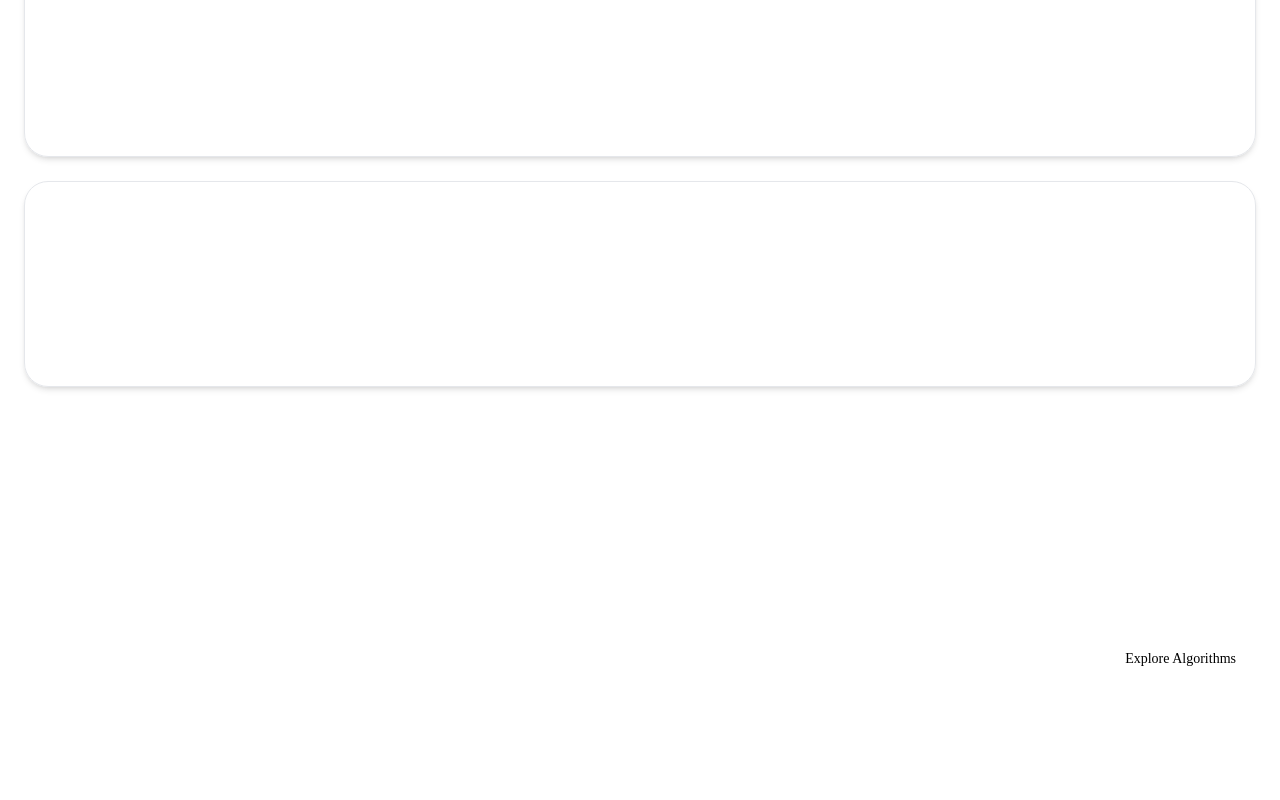
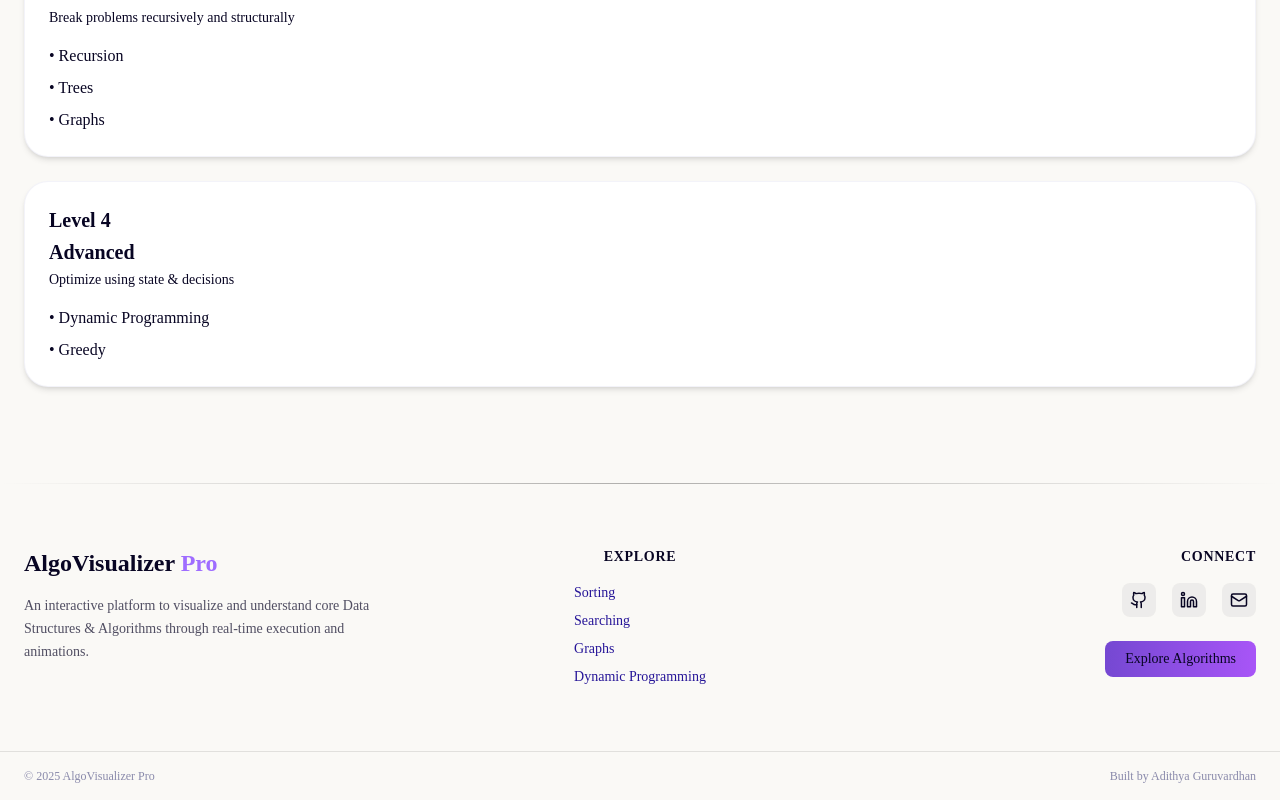
Before and after one commit to AdithyaGuruvardhan/algo-visualizer-pro, a React (Vite) app in the folder frontend/: page /algo-visualizer-pro/roadmap in a window 1280 px wide. Shown: the part 849-1649 px from the top of the page. Built offline with nearby package versions, Linux system fonts and the light colour scheme; a web font is replaced by a local one.

Commit message:
Theme switch changes

```diff
--- a/frontend/index.html
+++ b/frontend/index.html
@@ -13,8 +13,8 @@
   <title>Algo Visualzer - Adithya</title>
 </head>
 
-<body class="bg-light-canvas text-light-text-primary
-      dark:bg-darkblue1 dark:text-dark-text-primary
+<body class="bg-light-bg text-light-text-primary
+      dark:bg-dark-bg dark:text-dark-text-primary
       transition-colors duration-300 ease-in-out">
   <div id="root"></div>
   <script type="module" src="/src/main.jsx"></script>
--- a/frontend/src/components/Features.jsx
+++ b/frontend/src/components/Features.jsx
@@ -46,17 +46,17 @@ export default function Features() {
   }, []);
 
   return (
-    <section ref={featuresRef} className="w-full overflow-hidden relative pb-12  bg-light-surface dark:bg-dark-surface">
+    <section ref={featuresRef} className="w-full overflow-hidden relative pb-12  bg-light-bg dark:bg-dark-bg">
 
       {/* TITLE + SUBTITLE */}
-      <div className="max-w-screen-xl mx-auto mt-16 px-4 sm:px-6 md:px-8">
+      <div className="max-w-screen-xl mx-auto mt-6 px-4 sm:px-6 md:px-8">
         <h2 className="font-tektur tracking-tight leading-none
           text-3xl sm:text-3xl md:text-4xl lg:text-5xl xl:text-6xl
-          font-bold mb-6 text-start text-textPrimary">
+          font-bold mb-6 text-start text-light-text-primary/90 dark:text-dark-text-primary/90">
           Why AlgoVisualizer Pro
         </h2>
 
-        <div className="text-sm sm:text-base mb-14 text-start opacity-80 text-textPrimary">
+        <div className="text-sm sm:text-base mb-14 text-start opacity-80 text-light-text-primary dark:text-dark-text-primary">
           <p>Explore a modern, visual way to master algorithms</p>
           <p>Fast, intuitive, and interactive.</p>
         </div>
@@ -71,11 +71,12 @@ export default function Features() {
               flex flex-col justify-start
               flex-shrink-0 w-80 sm:w-96
               p-8 rounded-2xl
-              bg-gradient-to-br from-[#0c0c0f]/60 to-[#1a1a1f]/60
-              backdrop-blur-xl border border-purple-500/25 shadow-lg
-              hover:border-purple-500/50 hover:shadow-purple-500/20
+              bg-light-surface/70 dark:bg-dark-surface/70
+              backdrop-blur-xl border border-light-text-muted/30 dark:border-dark-border/30 shadow-lg
+              hover:border-light-text-muted/30 hover:dark:border-dark-border/20
+              hover:shadow-light-text-muted/50 hover:dark:shadow-dark-border/20
               hover:scale-[1.02] transition-all duration-300
-              text-textPrimary"
+              text-light-text-primary dark:text-dark-text-primary"
           >
             {/* ICON CONTAINER */}
             <div className="
--- a/frontend/src/components/Footer.jsx
+++ b/frontend/src/components/Footer.jsx
@@ -4,19 +4,20 @@ import { Github, Linkedin, Mail } from "lucide-react";
 
 export default function Footer() {
   return (
-    <footer className="relative bg-darkblue1 text-white/90">
+    <footer className="relative bg-light-bg dark:bg-dark-bg">
 
       {/* Top border glow */}
-      <div className="absolute inset-x-0 top-0 h-px bg-gradient-to-r from-transparent via-white/30 to-transparent" />
+      <div className="absolute inset-x-0 top-0 h-px bg-gradient-to-r from-transparent to-transparent
+          via-black/30 dark:via-white/30"/>
 
       <div className="max-w-7xl mx-auto px-6 py-16 grid grid-cols-1 md:grid-cols-3 gap-12">
 
         {/* Brand */}
         <div>
-          <h3 className="font-tektur text-2xl font-bold text-white">
-            AlgoVisualizer <span className="text-lightblue3">Pro</span>
+          <h3 className="font-tektur text-2xl font-bold text-light-text-primary dark:text-dark-text-primary">
+            AlgoVisualizer <span className="text-brand-accent">Pro</span>
           </h3>
-          <p className="mt-4 text-sm text-white/70 leading-relaxed max-w-sm">
+          <p className="mt-4 text-sm text-light-text-primary/70 dark:text-dark-text-primary/70 leading-relaxed max-w-sm">
             An interactive platform to visualize and understand core Data Structures
             & Algorithms through real-time execution and animations.
           </p>
@@ -24,20 +25,20 @@ export default function Footer() {
 
         {/* Navigation */}
         <div className="flex flex-col md:items-center">
-          <h4 className="text-sm font-semibold uppercase tracking-wider text-white/80">
+          <h4 className="text-sm font-semibold uppercase tracking-wider text-light-text-primary dark:text-dark-text-primary">
             Explore
           </h4>
-          <ul className="mt-4 space-y-2 text-sm">
-            <li><a href="#sorting" className="hover:text-white">Sorting</a></li>
-            <li><a href="#searching" className="hover:text-white">Searching</a></li>
-            <li><a href="#graph" className="hover:text-white">Graphs</a></li>
-            <li><a href="#dp" className="hover:text-white">Dynamic Programming</a></li>
+          <ul className="mt-4 space-y-2 text-sm text-light-text-secondary dark:text-dark-text-secondary">
+            <li><a href="#sorting" className="hover:text-light-text-primary dark:text-dark-text-secondary">Sorting</a></li>
+            <li><a href="#searching" className="hover:text-light-text-primary dark:text-dark-text-secondary">Searching</a></li>
+            <li><a href="#graph" className="hover:text-light-text-primary dark:text-dark-text-secondary">Graphs</a></li>
+            <li><a href="#dp" className="hover:text-light-text-primary dark:text-dark-text-secondary">Dynamic Programming</a></li>
           </ul>
         </div>
 
         {/* Social / CTA */}
         <div className="md:text-right">
-          <h4 className="text-sm font-semibold uppercase tracking-wider text-white/80">
+          <h4 className="text-sm font-semibold uppercase tracking-wider text-light-text-primary dark:text-dark-text-primary">
             Connect
           </h4>
 
@@ -46,7 +47,7 @@ export default function Footer() {
               href="https://github.com/AdithyaGuruvardhan"
               target="_blank"
               rel="noopener noreferrer"
-              className="p-2 rounded-lg bg-white/5 hover:bg-white/10 transition"
+              className="p-2 rounded-lg bg-dark-surface/5 dark:bg-light-surface/10 hover:bg-white/10 transition"
             >
               <Github size={18} />
             </a>
@@ -54,13 +55,13 @@ export default function Footer() {
               href="https://www.linkedin.com/in/kadithyag/"
               target="_blank"
               rel="noopener noreferrer"
-              className="p-2 rounded-lg bg-white/5 hover:bg-white/10 transition"
+              className="p-2 rounded-lg bg-dark-surface/5 dark:bg-light-surface/10 hover:bg-white/10 transition"
             >
               <Linkedin size={18} />
             </a>
             <a
               href="mailto:kadithyaguruvardhan@gmail.com"
-              className="p-2 rounded-lg bg-white/5 hover:bg-white/10 transition"
+              className="p-2 rounded-lg bg-dark-surface/5 dark:bg-light-surface/10 hover:bg-white/10 transition"
             >
               <Mail size={18} />
             </a>
@@ -69,8 +70,8 @@ export default function Footer() {
           <a
             href="#"
             className="inline-block mt-6 text-sm font-medium px-5 py-2 rounded-lg
-                       bg-gradient-to-r from-lightblue3 to-purple-500
-                       text-black hover:opacity-90 transition"
+                       bg-gradient-to-r from-[#7548d2] to-purple-500
+                       text-light-text-primary dark:text-dark-text-primary hover:opacity-90 transition"
           >
             Explore Algorithms
           </a>
@@ -78,8 +79,8 @@ export default function Footer() {
       </div>
 
       {/* Bottom */}
-      <div className="border-t border-white/10">
-        <div className="max-w-7xl mx-auto px-6 py-4 text-xs text-white/60 flex flex-col sm:flex-row justify-between">
+      <div className="border-t border-black/10 dark:border-white/10">
+        <div className="max-w-7xl mx-auto px-6 py-4 text-xs text-light-text-muted dark:text-dark-text-muted flex flex-col sm:flex-row justify-between">
           <span>© {new Date().getFullYear()} AlgoVisualizer Pro</span>
           <span>Built by Adithya Guruvardhan</span>
         </div>
--- a/frontend/src/components/Navbar.jsx
+++ b/frontend/src/components/Navbar.jsx
@@ -66,17 +66,15 @@ export default function Navbar() {
         {/* --- LEFT: Logo --- */}
         <Link
           to="/"
-          className="
-  text-lg sm:text-lg md:text-md lg:text-lg
+          className=" text-lg sm:text-lg md:text-md lg:text-lg
           font-bold drop-shadow-md
-  text-light-text-primary dark:text-dark-text-primary
-"
+          text-light-text-primary dark:text-dark-text-primary"
         >
           AlgoVisualizer <span className="text-brand-accent">Pro</span>
         </Link>
 
         {/* --- MIDDLE NAV (Desktop Only) --- */}
-        <div className="hidden lg:flex items-center gap-8 px-8 py-2 dark:bg-surface bg-light-subtle backdrop-blur-md rounded-2xl shadow-lg">
+        <div className="hidden lg:flex items-center gap-8 px-8 py-2 dark:bg-dark-surface/50 bg-light-surface/50 backdrop-blur-md rounded-2xl shadow-lg">
           {middleNav.map((item) => (
             <NavLink
               key={item.name}
@@ -84,7 +82,7 @@ export default function Navbar() {
               className={({ isActive }) =>
                 `text-base transition ${isActive
                   ? "font-semibold text-light-text-primary dark:text-dark-text-primary"
-                  : "text-light-text-secondary dark:text-dark-text-secondary hover:text-accent"
+                  : "text-light-text-secondary dark:text-dark-text-secondary hover:text-brand-accent"
                 }`
               }
             >
@@ -100,7 +98,7 @@ export default function Navbar() {
             className="px-5 py-2 rounded-xl bg-light-surface/70 dark:bg-dark-surface/60
             text-light-text-primary dark:text-dark-text-primary
             border border-light-border dark:border-dark-border
-  backdrop-blur-xl shadow-lg
+            backdrop-blur-lg shadow-lg
             hover:bg-light-surface dark:hover:bg-dark-surface
             transition text-sm"
           >
@@ -112,16 +110,14 @@ export default function Navbar() {
             ref={themeButtonRef}
             onClick={toggleTheme}
             aria-label="Toggle Theme"
-            className="
-      w-10 h-10
+            className="w-10 h-10
             rounded-full
             flex items-center justify-center
             bg-light-surface/70 dark:bg-dark-surface/60
             border border-light-border dark:border-dark-border
             backdrop-blur-md
             hover:bg-light-surface dark:hover:bg-dark-surface
-  transition
-    "
+            transition"
           >
             {/* Sun */}
             <svg
@@ -173,23 +169,21 @@ export default function Navbar() {
         <div
           ref={menuRef}
           className="absolute top-full right-0 mt-1 w-64 bg-light-surface/80 dark:bg-dark-surface/70
-border border-light-border dark:border-dark-border
+          border border-light-border dark:border-dark-border/30
           backdrop-blur-md rounded-xl shadow-lg p-4 flex flex-col items-end space-y-3"
         >
           <div className="w-full flex justify-end">
             <button
               onClick={toggleTheme}
               aria-label="Toggle Theme"
-              className="
-      w-10 h-10
+              className="w-10 h-10
               rounded-full
               flex items-center justify-center
               bg-light-surface/70 dark:bg-dark-surface/60
-  border border-light-border dark:border-dark-border
+              border border-light-border dark:border-dark-border/50
               backdrop-blur-md
               hover:bg-light-surface dark:hover:bg-dark-surface
-  transition
-    "
+              transition"
             >
               <svg
                 className="w-5 h-5 text-yellow-300 dark:hidden"
@@ -219,12 +213,10 @@ border border-light-border dark:border-dark-border
               key={item.name}
               to={item.path}
               onClick={() => setOpen(false)}
-              className="
-  text-sm bg-white/10 rounded-lg shadow px-4 py-2
+              className="text-sm bg-white/10 rounded-lg shadow px-4 py-2
               text-light-text-secondary dark:text-dark-text-secondary
               hover:text-accent
-  text-center w-full
-"
+              text-center w-full"
             >
               {item.name}
             </NavLink>
@@ -233,15 +225,13 @@ border border-light-border dark:border-dark-border
           <NavLink
             to="/signin"
             onClick={() => setOpen(false)}
-            className="
-  block text-sm
+            className="block text-sm
             bg-light-surface/70 dark:bg-dark-surface/60
             text-light-text-primary dark:text-dark-text-primary
-  border border-light-border dark:border-dark-border
+            border border-light-border dark:border-dark-border/50
             px-4 py-2 rounded-lg shadow
             hover:bg-light-surface dark:hover:bg-dark-surface
-  w-full text-center
-"
+            w-full text-center"
           >
             Sign In
           </NavLink>
--- a/frontend/src/pages/Home.jsx
+++ b/frontend/src/pages/Home.jsx
@@ -11,21 +11,11 @@ export default function Home() {
       {/* Hero Section */}
       <div
         className="
-    relative w-[95%] max-w-screen-2xl mx-auto mt-16
-    flex items-center justify-center overflow-hidden
-    h-[85vh] sm:h-[85vh] md:h-[90vh] lg:h-[85vh]
-    rounded-2xl
-
-    /* LIGHT */
-    bg-light-canvas border border-light-border shadow-card
-
-    /* DARK */
-    dark:bg-gradient-to-br
-    dark:from-dark-bg
-    dark:via-[#0e0750]
-    dark:via-[#1a0bb5]
-    dark:via-[#4220d4]
-    dark:to-purple3"
+          relative w-[95%] max-w-screen-2xl mx-auto mt-16 mb-8
+          flex items-center justify-center overflow-hidden
+          h-[85vh] sm:h-[85vh] md:h-[90vh] lg:h-[85vh]
+          rounded-2xl
+          bg-gradient-to-br from-dark-bg via-[#0e0750] via-[#1a0bb5] via-[#4220d4] to-[#7548d2] shadow-card"
       >
         {/* 3D Background / Grid */}
         <Hero />
@@ -36,20 +26,18 @@ export default function Home() {
             flex flex-col items-center justify-center text-center px-4 pointer-events-none">
           <h1 className="
             font-tektur font-bold
-            text-light-text-primary
-    dark:text-dark-text-primary/90 text-4xl
+            text-dark-text-primary/90 text-4xl
             sm:text-4xl md:text-6xl lg:text-6xl leading-snug max-w-4xl">
             From Confusion to Clarity — Visually.
           </h1>
-          <h5 className=" font-tektur text-light-text-secondary
-    dark:text-dark-text-primary/80 text-md sm:text-md md:text-lg lg:text-xl mt-14 sm:mt-12 md:mt-14 max-w-2xl">
+          <h5 className="font-tektur text-dark-text-primary/80 text-md sm:text-md md:text-lg lg:text-xl mt-14 sm:mt-12 md:mt-14 max-w-2xl">
             Understand algorithms instantly with interactive visuals — your shortcut to mastering DSA & problem solving.
           </h5>
         </div>
         {/* ---- SCROLL INDICATOR (Circular Text + Mouse) ---- */}
         <div
           className="absolute bottom-6 left-1/2 -translate-x-1/2
-            w-14 h-14 sm:w-14 sm:h-14 md:w-16 md:h-16 lg:w-16 lg:h-16
+            w-12 h-12 sm:w-12 sm:h-12 md:w-14 md:h-14 lg:w-14 lg:h-14
             flex items-center justify-center
             pointer-events-none">
           <div className="relative w-full h-full flex items-center justify-center">
@@ -69,8 +57,7 @@ export default function Home() {
               </defs>
 
               <text
-                className="text-[10px] sm:text-[10px] md:text-[9px] tracking-widest font-tektur fill-light-text-secondary
-    dark:fill-white">
+                className="text-[10px] sm:text-[10px] md:text-[9px] tracking-widest font-tektur fill-white">
                 <textPath href="#circlePath" startOffset="0%">
                   SCROLL • SCROLL • SCROLL • SCROLL •
                 </textPath>
@@ -78,10 +65,10 @@ export default function Home() {
             </svg>
 
             {/* Mouse Icon (center) */}
-            <div className="w-5 h-8 border-2 border-light-text-secondary
-    dark:border-textSecondary rounded-full flex justify-center items-start p-1">
-              <div className="w-1 h-1 bg-light-text-secondary
-      dark:bg-textsecondary rounded-full animate-bounce"></div>
+            <div className="w-5 h-7 border-2
+             border-light-border/90 rounded-full flex justify-center items-start p-1">
+              <div className="w-1 h-1
+                bg-light-border/90 rounded-full animate-bounce"></div>
             </div>
           </div>
         </div>
--- a/frontend/src/pages/NotFound.jsx
+++ b/frontend/src/pages/NotFound.jsx
@@ -7,11 +7,11 @@ export default function NotFound() {
 
       {/* Text */}
       <div className="text-center md:text-left max-w-md flex flex-col items-center md:items-start">
-        <h1 className="text-3xl md:text-4xl font-semibold text-textSecondary mb-3">
+        <h1 className="text-3xl md:text-4xl font-semibold text-light-text-primary/80 dark:text-dark-text-primary/80 mb-3">
           Under Development
         </h1>
 
-        <p className="text-gray-500 text-sm md:text-base leading-relaxed mb-6">
+        <p className="text-light-text-primary/60 dark:text-dark-text-primary/70 text-sm md:text-base leading-relaxed mb-6">
           This section is under active development and will be launched soon
           with production-ready features.
         </p>
@@ -20,10 +20,10 @@ export default function NotFound() {
           to="/"
           className="
             px-6 py-2.5 rounded-xl
-            bg-white/15 backdrop-blur-xl
-            shadow-lg border border-white/20
-            text-white text-sm
-            hover:bg-white/25 hover:scale-105
+            bg-light-surface/60 dark:bg-dark-surface/60 backdrop-blur-xl
+            shadow-lg border border-light-border/20 dark:border-dark-border/20
+            text-light-text-secondary/70 dark:text-dark-text-primary/80 text-sm
+            hover:bg-light-text-muted/5 dark:hover:bg-dark-text-muted/5 hover:scale-105
             transition-all duration-400
           "
         >
--- a/frontend/src/pages/Roadmap.jsx
+++ b/frontend/src/pages/Roadmap.jsx
@@ -4,13 +4,14 @@ import Footer from "../components/Footer";
 export default function Roadmap() {
     return (
         <>
-            <section id="roadmap" className="py-24 bg-textPrimary text-white">
+            <section id="roadmap" className="py-24 bg-light-bg dark:bg-dark-bg
+                text-light-text-primary dark:text-dark-text-primary">
                 <div className="max-w-7xl mx-auto px-6">
-                    <h2 className="text-center text-xl sm:text-xl md:text-3xl lg:text-4xl font-semibold text-textPrimary/90 mb-4">
+                    <h2 className="text-center text-xl sm:text-xl md:text-3xl lg:text-4xl font-semibold text-light-text-primary/90 dark:text-dark-text-primary/90 mb-4">
                         Not sure where to start? We've got you covered
                     </h2>
 
-                    <h4 className="text-center text-sm sm:text-sm md:text-xl lg:text-xl text-textPrimary/90 mb-8">
+                    <h4 className="text-center text-sm sm:text-sm md:text-xl lg:text-xl text-light-text-primary/80 dark:text-dark-text-primary/80 mb-8">
                         Follow this roadmap step by step
                     </h4>
 
@@ -18,10 +19,10 @@ export default function Roadmap() {
                     <div className="flex flex-col gap-6">
                         {roadmap.map((level, idx) => (
                             <div key={idx}
-                                className=" rounded-3xl border p-6 bg-darkblue1
-                                            shadow-md border-accent transition-transform
+                                className=" rounded-3xl border p-6 bg-light-surface dark:bg-dark-surface
+                                            shadow-md border-light-border/40 dark:border-dark-border/30 transition-transform
                                             transition-shadow duration-300 hover:scale-[1.02]
-                                            hover:shadow-accent " >
+                                            hover:shadow-brand-dark2/15 dark:hover:shadow-brand-purple1/15 " >
                                 <h3 className="text-xl font-semibold mb-1">
                                     {level.phase}
                                 </h3>
```
Also changed, not shown: frontend/src/components/AlgoHero.jsx (+23 -18 lines). Lines whose indentation alone changed are shown as unchanged.
